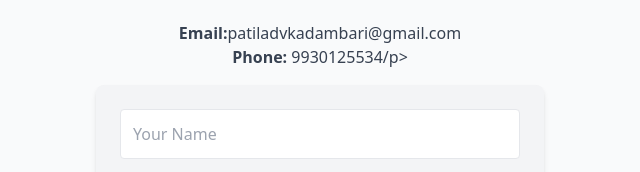
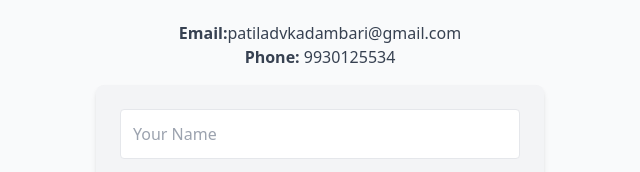
Before and after one commit to Raveenapatil/adv.kadambari_patil-consultancy, a plain HTML site: page index.html in a window 1280 px wide. Shown: the part 1371-1543 px from the top of the page, 320-960 px from the left. Drawn offline with nearby package versions, Linux system fonts and the light colour scheme.

Commit message:
Update index.html
error resolve

```diff
--- a/index.html
+++ b/index.html
@@ -76,7 +76,7 @@
     <p class="text-lg mb-6">Have a question or need legal advice? Reach out today.</p>
     <div class="mb-4">
       <p class="text-gray-700"><strong>Email:</strong>patiladvkadambari@gmail.com</p>
-      <p class="text-gray-700"><strong>Phone:</strong> 9930125534/p>
+      <p class="text-gray-700"><strong>Phone:</strong> 9930125534</p>
     </div>
     <form action="https://formspree.io/f/your-form-id" method="POST" class="max-w-md mx-auto bg-gray-100 p-6 rounded-lg shadow-md">
       <input type="text" name="name" placeholder="Your Name" required class="w-full mb-4 p-3 border rounded">
```
